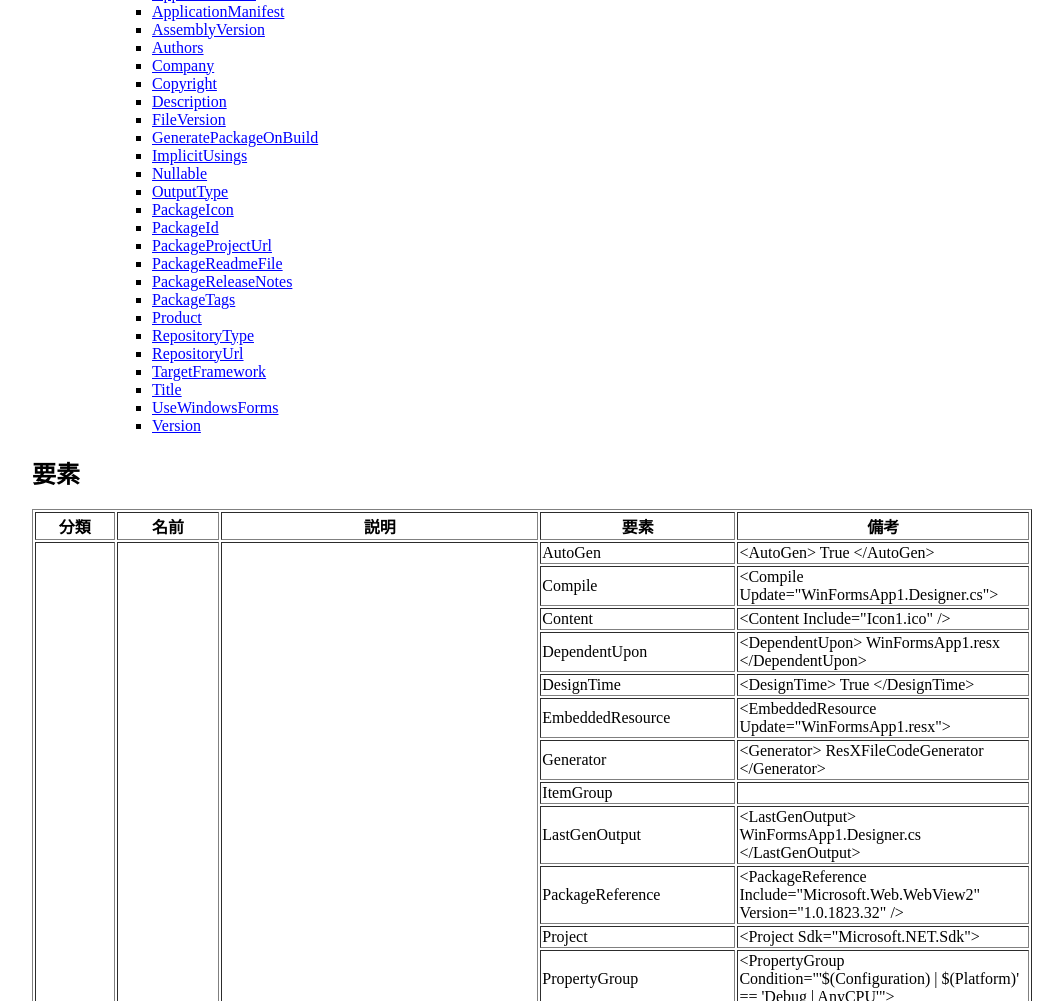
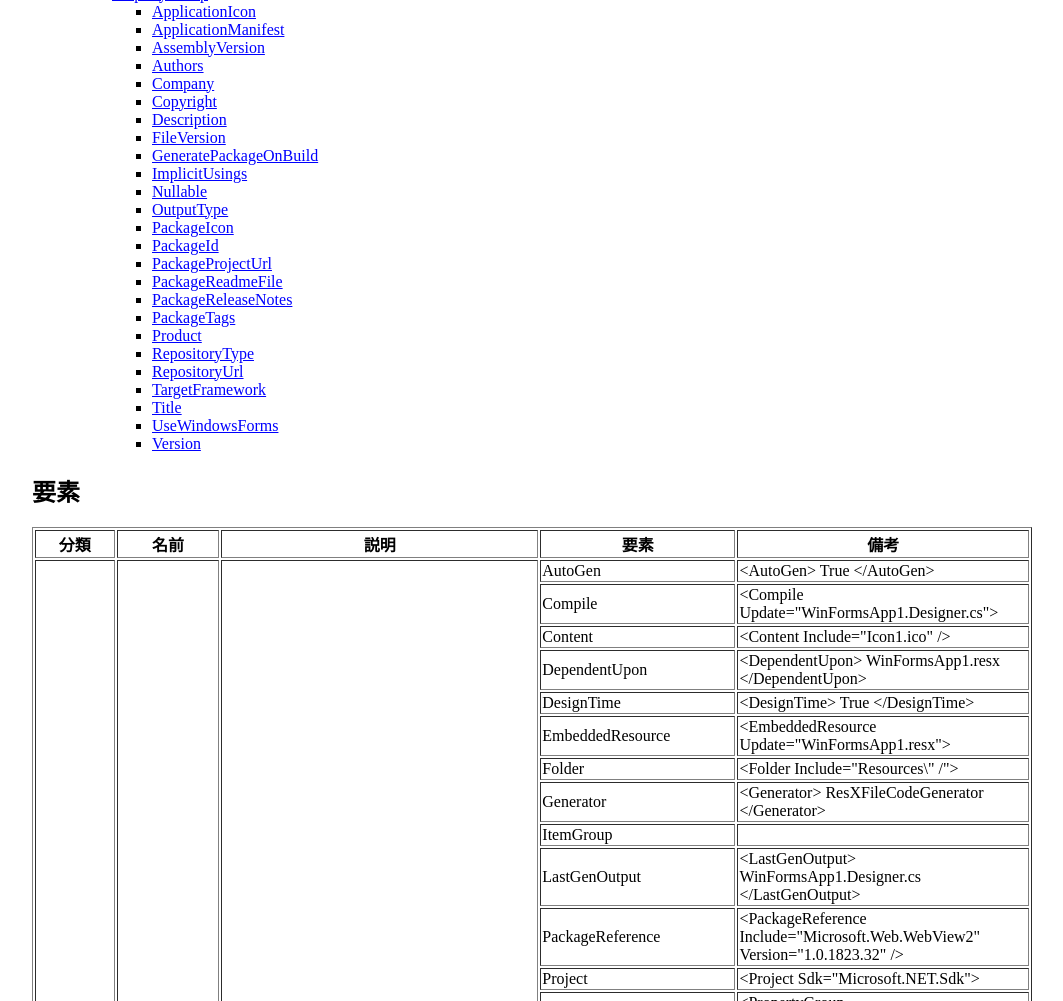
Before and after one commit to murakami20220204/murakami20220204.github.io, a plain HTML site: page csproj.html in a window 1280 px wide. Shown: the part 456-1457 px from the top of the page, without its empty margins (108-1171 px from the left). Drawn offline with Linux system fonts and the light colour scheme.

Commit message:
Folder 項目を追加した

```diff
--- a/csproj.html
+++ b/csproj.html
@@ -31,6 +31,7 @@
 								<a href="#ItemGroup">ItemGroup</a>
 								<ul>
 									<li><a href="#Content">Content</a></li>
+									<li><a href="#Folder">Folder</a></li>
 									<li><a href="#PackageReference">PackageReference</a></li>
 									<li>
 										<a href="#Compile">Compile</a>
@@ -97,9 +98,9 @@
 					</thead>
 					<tbody>
 						<tr id="AutoGen">
-							<td rowspan="12"></td>
-							<td rowspan="12"></td>
-							<td rowspan="12"></td>
+							<td rowspan="13"></td>
+							<td rowspan="13"></td>
+							<td rowspan="13"></td>
 							<td>AutoGen</td>
 							<td>&lt;AutoGen&gt; True &lt;/AutoGen&gt;</td>
 						</tr>
@@ -122,6 +123,10 @@
 						<tr id="EmbeddedResource">
 							<td>EmbeddedResource</td>
 							<td>&lt;EmbeddedResource Update="WinFormsApp1.resx"&gt;</td>
+						</tr>
+						<tr id="Folder">
+							<td>Folder</td>
+							<td>&lt;Folder Include="Resources\" /"&gt;</td>
 						</tr>
 						<tr id="Generator">
 							<td>Generator</td>
```
